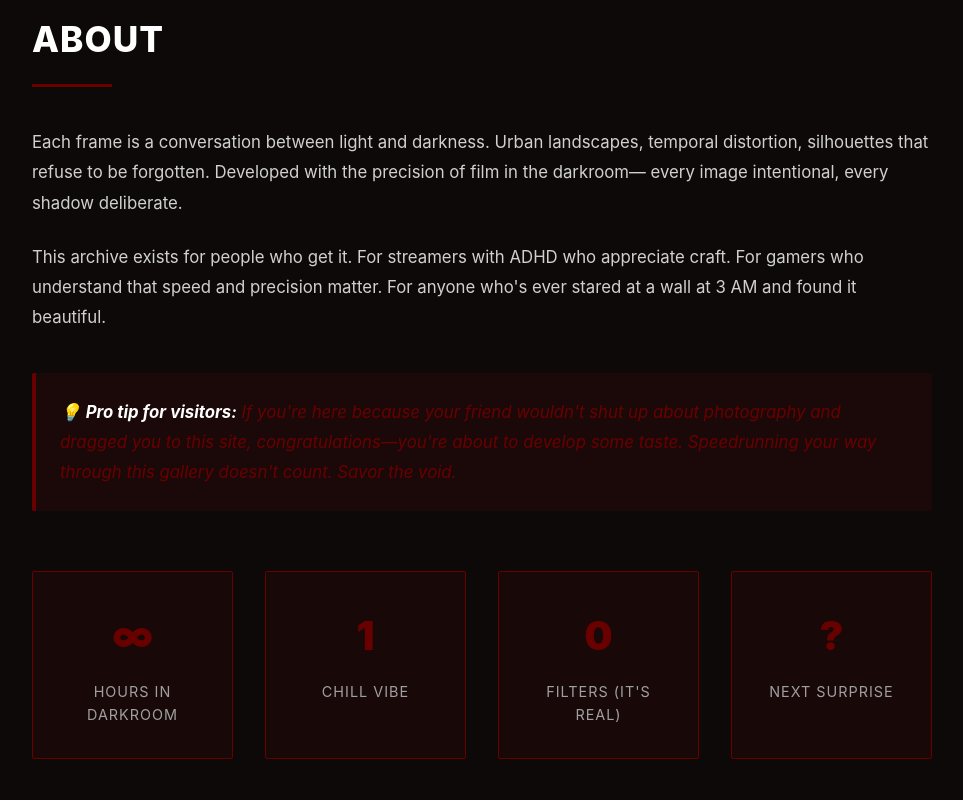
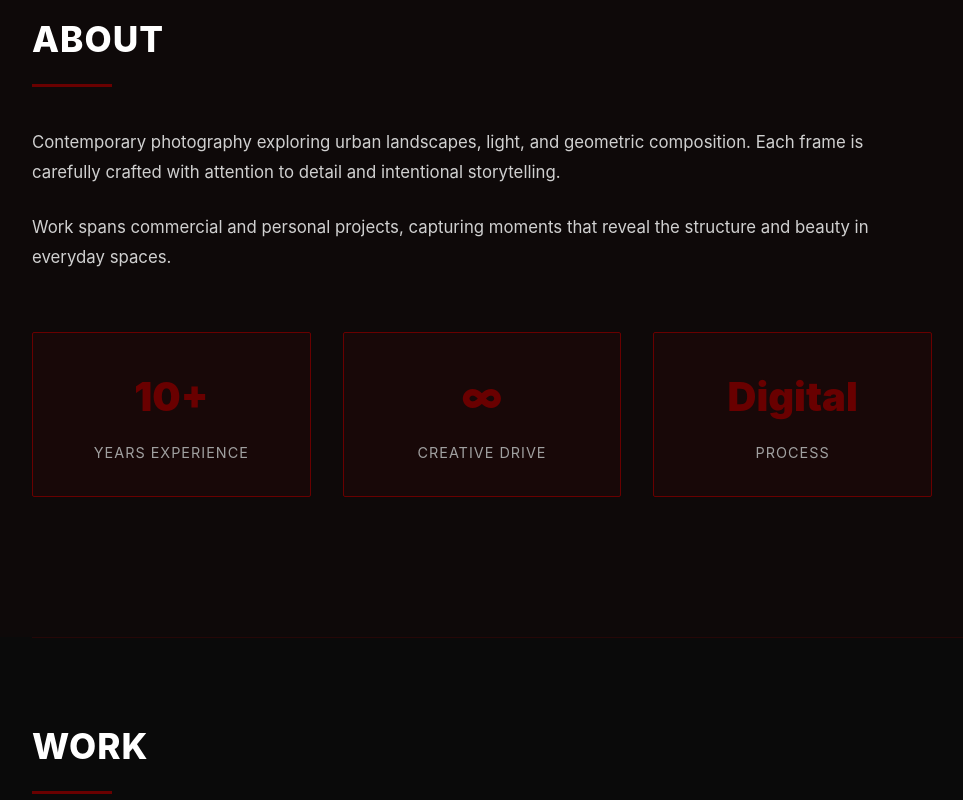
Before and after one commit to DreDarkroom/darkography, a plain HTML site: page index.html in a window 1280 px wide. Shown: the part 940-1740 px from the top of the page, without its empty margins (8-971 px from the left). Drawn offline with Linux system fonts and the light colour scheme.

Commit message:
Improve portfolio: remove jokes, clarify digital process, professional focus

```diff
--- a/index.html
+++ b/index.html
@@ -3,7 +3,8 @@
 <head>
   <meta charset="UTF-8">
   <meta name="viewport" content="width=device-width, initial-scale=1.0">
-  <title>DreDarkroom</title>
+  <title>DreDarkroom | Photography Portfolio</title>
+  <meta name="description" content="Urban photography portfolio. Contemporary work exploring light, geometry, and narrative.">
   <style>
     * { margin: 0; padding: 0; box-sizing: border-box; }
     html { scroll-behavior: smooth; }
@@ -197,7 +198,7 @@
       opacity: 1;
     }
 
-    /* About / Joke Section */
+    /* About Section */
     .about {
       max-width: 900px;
     }
@@ -210,18 +211,6 @@
     .about strong {
       color: #fff;
       font-weight: 700;
-    }
-    .joke-box {
-      background: rgba(105, 0, 0, 0.15);
-      border-left: 4px solid #690000;
-      padding: 24px;
-      margin: 40px 0;
-      border-radius: 2px;
-    }
-    .joke-box p {
-      color: #690000;
-      font-style: italic;
-      margin: 0;
     }
 
     /* Stats */
@@ -355,8 +344,8 @@
     <div class="hero-overlay"></div>
     <div class="hero-content">
       <h1>DreDarkroom</h1>
-      <p>urban geometries • light • shadow • print</p>
-      <p class="tagline">for those who appreciate craft, precision, and dark humor</p>
+      <p>Photography Portfolio</p>
+      <p class="tagline">Urban geometries • Light • Narrative</p>
     </div>
   </section>
 
@@ -366,46 +355,32 @@
       <div class="about">
         <h2>About</h2>
         <p>
-          Each frame is a conversation between light and darkness. Urban landscapes, temporal distortion,
-          silhouettes that refuse to be forgotten. Developed with the precision of film in the darkroom—
-          every image intentional, every shadow deliberate.
+          Contemporary photography exploring urban landscapes, light, and geometric composition.
+          Each frame is carefully crafted with attention to detail and intentional storytelling.
         </p>
         <p>
-          This archive exists for people who get it. For streamers with ADHD who appreciate craft.
-          For gamers who understand that speed and precision matter. For anyone who's ever stared at
-          a wall at 3 AM and found it beautiful.
+          Work spans commercial and personal projects, capturing moments that reveal the
+          structure and beauty in everyday spaces.
         </p>
-
-        <div class="joke-box">
-          <p>
-            💡 <strong>Pro tip for visitors:</strong> If you're here because your friend wouldn't shut up
-            about photography and dragged you to this site, congratulations—you're about to develop some taste.
-            Speedrunning your way through this gallery doesn't count. Savor the void.
-          </p>
-        </div>
 
         <div class="stats">
           <div class="stat">
-            <div class="stat-number">∞</div>
-            <div class="stat-label">Hours in Darkroom</div>
+            <div class="stat-number">10+</div>
+            <div class="stat-label">Years Experience</div>
           </div>
           <div class="stat">
-            <div class="stat-number">1</div>
-            <div class="stat-label">Chill Vibe</div>
+            <div class="stat-number">∞</div>
+            <div class="stat-label">Creative Drive</div>
           </div>
           <div class="stat">
-            <div class="stat-number">0</div>
-            <div class="stat-label">Filters (It's Real)</div>
-          </div>
-          <div class="stat">
-            <div class="stat-number">?</div>
-            <div class="stat-label">Next Surprise</div>
+            <div class="stat-number">Digital</div>
+            <div class="stat-label">Process</div>
           </div>
         </div>
       </div>
     </section>
 
-    <!-- Gallery - Full Resolution, No Cropping -->
+    <!-- Gallery - Full Resolution -->
     <section id="work">
       <h2>Work</h2>
       <div class="gallery">
@@ -415,19 +390,19 @@
         </div>
         <div class="gallery-item">
           <img src="DRE_002_industrial.jpg" alt="Industrial">
-          <div class="gallery-label">DRE_002 • Industrial</div>
+          <div class="gallery-label">DRE_002 • Industrial Landscape</div>
         </div>
         <div class="gallery-item">
           <img src="DRE_003_light-trails.jpg" alt="Light Trails">
-          <div class="gallery-label">DRE_003 • Light Trails</div>
+          <div class="gallery-label">DRE_003 • Urban Motion</div>
         </div>
         <div class="gallery-item">
           <img src="DRE_004_silhouettes.jpg" alt="Silhouettes">
-          <div class="gallery-label">DRE_004 • Silhouettes</div>
+          <div class="gallery-label">DRE_004 • Form & Structure</div>
         </div>
         <div class="gallery-item">
           <img src="DRE_005_transition.jpg" alt="Sky Transition">
-          <div class="gallery-label">DRE_005 • Transition</div>
+          <div class="gallery-label">DRE_005 • Natural Light</div>
         </div>
       </div>
     </section>
@@ -437,13 +412,9 @@
       <div class="contact-section">
         <h2>Get In Touch</h2>
         <p>
-          Interested in prints? Custom work? Or just want to roast speedrunners with someone who gets it?
+          Interested in commissions, collaborations, or inquiries about my work?
         </p>
-        <a href="mailto:dre@dredarkroom.com" class="cta-button">Email Me</a>
-        <p style="margin-top: 32px; font-size: 0.95rem;">
-          🎮 <strong>Gaming friends:</strong> Find the Discord link in my Twitch bio.
-          <a href="https://twitch.tv/dredarkroom" style="color: #690000;">Stream over there.</a>
-        </p>
+        <a href="mailto:dre@dredarkroom.com" class="cta-button">Contact</a>
       </div>
     </section>
   </main>
@@ -451,11 +422,7 @@
   <!-- Footer -->
   <footer>
     <p>&copy; DreDarkroom. All photographs © DreDarkroom. All Rights Reserved.</p>
-    <p>No filters. No AI. Just light, darkness, and time.</p>
-    <p style="margin-top: 24px; font-size: 0.85rem; color: #690000;">
-      <strong>For Dashhole:</strong> Yes, we know speedrunning the gallery doesn't count.
-      Come back when you've actually appreciated something.
-    </p>
+    <p>Contemporary photography | Digital process</p>
   </footer>
 
   <script>
```
